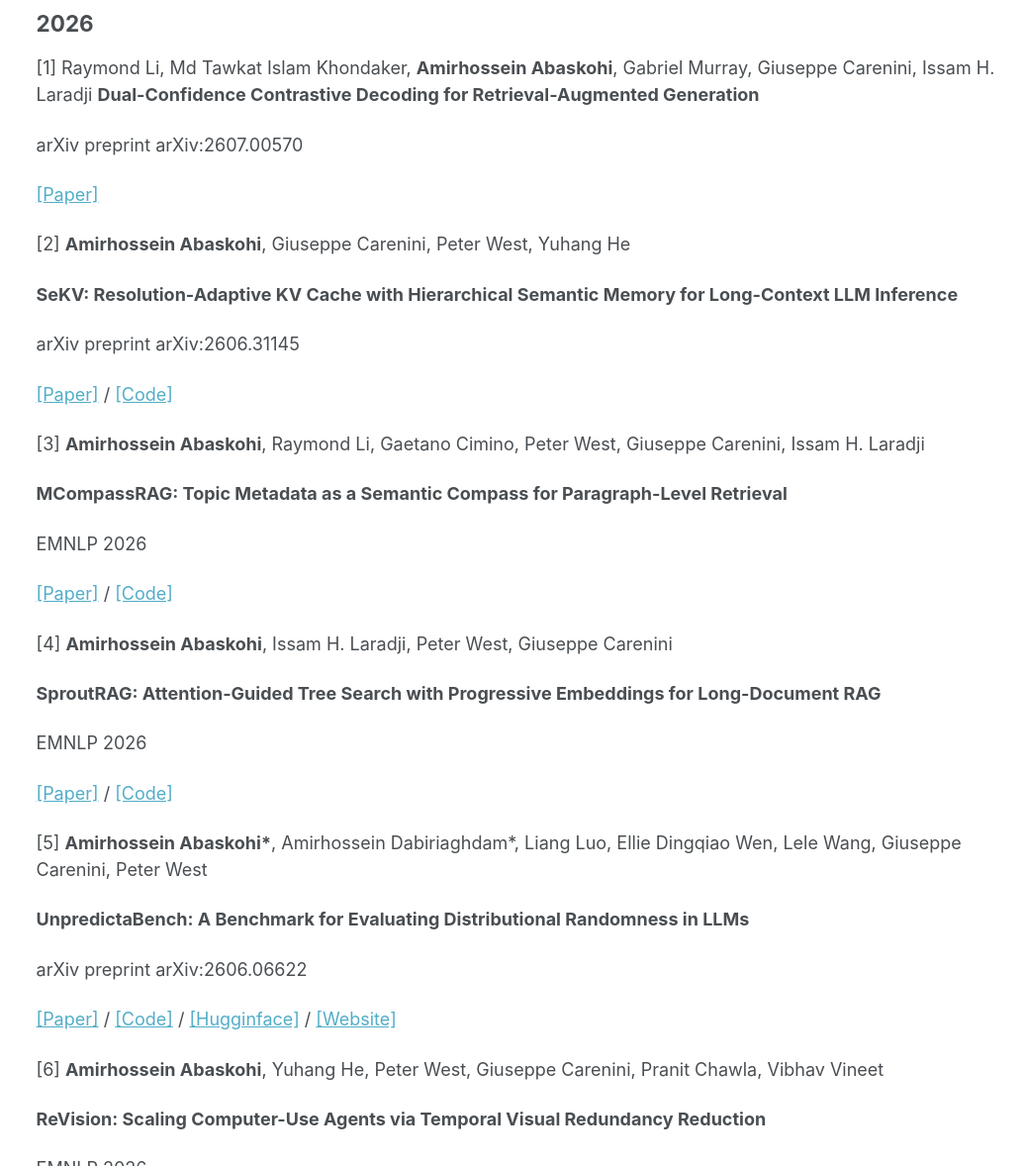
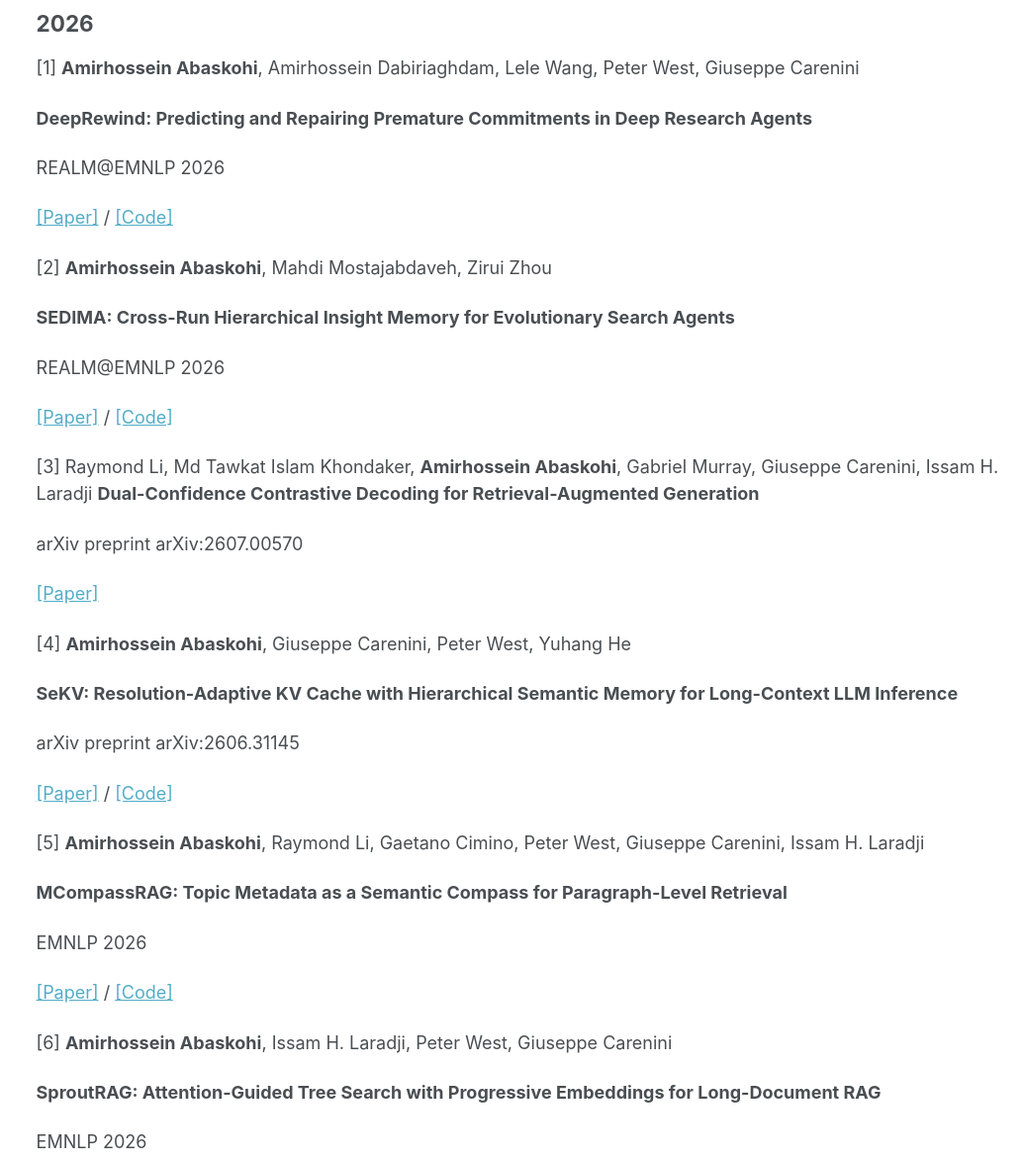
Before and after one commit to AmirAbaskohi/AmirAbaskohi.github.io, a Jekyll site: the page built from _pages/publications.md, in a window 1280 px wide and 1400 px high, cut to the strip 222-1400 px from the top of the window. Shown: the whole strip at 99% size, without its empty margins (245-1280 px from the left). Built offline with Jekyll 4.4.1, drawn with Linux system fonts in a browser that asks for light colours; some of the changed text lies outside the part shown.

Commit message:
Updated.

```diff
--- a/_config.yml
+++ b/_config.yml
@@ -24,7 +24,7 @@
   avatar           : "amirhossein.jpg"
   name             : "Amirhossein Abaskohi"
   pronouns         : # example: "she/her"
-  bio              : "Computer Science MSc Student at UBC"
+  bio              : "Computer Science PhD Student at UBC"
   location         : "Vancouver, Canada"
   employer         : "University of British Columbia"
   uri              : # URL
--- a/_pages/publications.md
+++ b/_pages/publications.md
@@ -10,14 +10,30 @@
 {% endif %}
 
 ## 2026
-[1] Raymond Li, Md Tawkat Islam Khondaker, __Amirhossein Abaskohi__, Gabriel Murray, Giuseppe Carenini, Issam H. Laradji
+[1] __Amirhossein Abaskohi__, Amirhossein Dabiriaghdam, Lele Wang, Peter West, Giuseppe Carenini
+
+**DeepRewind: Predicting and Repairing Premature Commitments in Deep Research Agents**
+
+REALM@EMNLP 2026
+
+[\[Paper\]](https://aclanthology.org/2026.realm-1.73/) / [\[Code\]](https://github.com/AmirAbaskohi/DeepRewind)
+
+[2] __Amirhossein Abaskohi__, Mahdi Mostajabdaveh, Zirui Zhou
+
+**SEDIMA: Cross-Run Hierarchical Insight Memory for Evolutionary Search Agents**
+
+REALM@EMNLP 2026
+
+[\[Paper\]](https://aclanthology.org/2026.realm-1.62/) / [\[Code\]](https://github.com/AmirAbaskohi/SEDIMA)
+
+[3] Raymond Li, Md Tawkat Islam Khondaker, __Amirhossein Abaskohi__, Gabriel Murray, Giuseppe Carenini, Issam H. Laradji
 **Dual-Confidence Contrastive Decoding for Retrieval-Augmented Generation**
 
 arXiv preprint arXiv:2607.00570
 
 [\[Paper\]](https://arxiv.org/abs/2607.00570)
 
-[2] __Amirhossein Abaskohi__, Giuseppe Carenini, Peter West, Yuhang He
+[4] __Amirhossein Abaskohi__, Giuseppe Carenini, Peter West, Yuhang He
 
 **SeKV: Resolution-Adaptive KV Cache with Hierarchical Semantic Memory for Long-Context LLM Inference**
 
```
Also changed, not shown: other parts of _pages/publications.md (+22 -22 lines), _pages/about.md (+7 -3 lines), _pages/teaching.md (+3 -5 lines).
